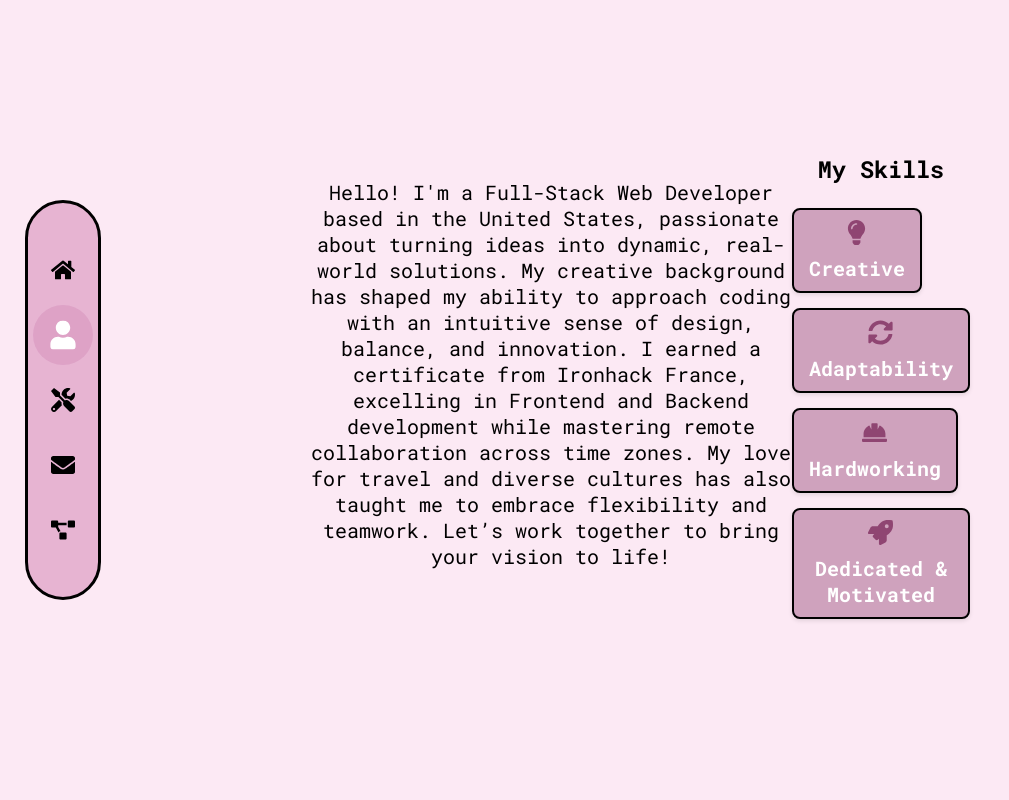
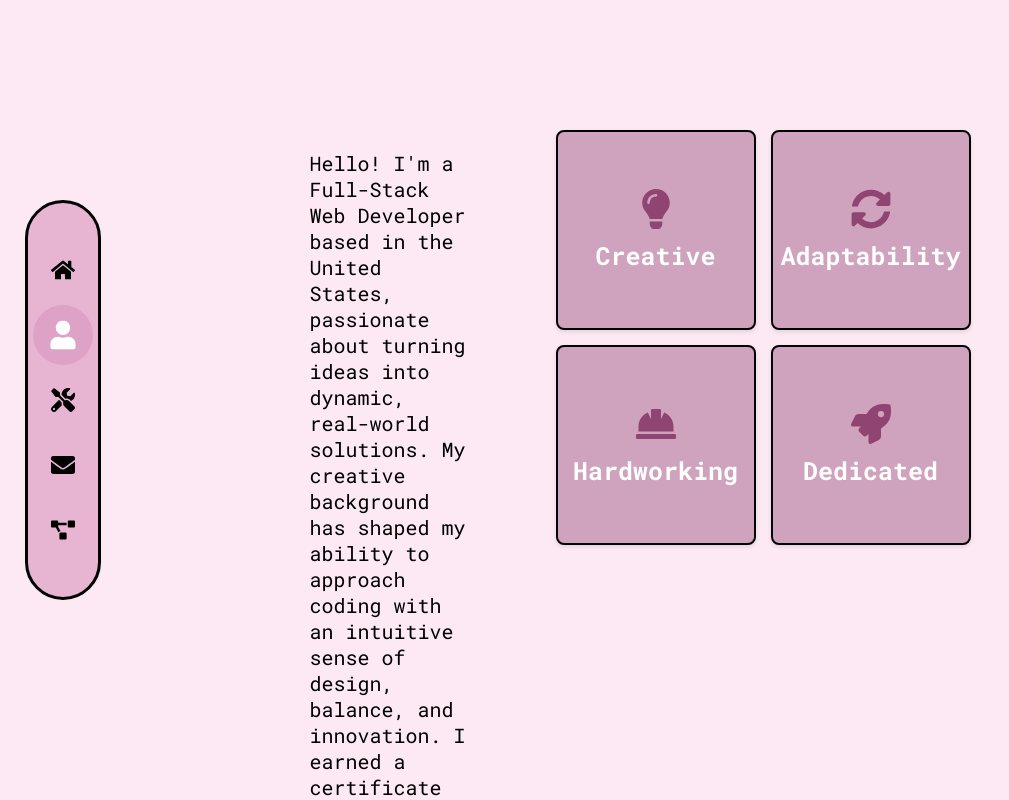
Before and after one commit to ShaynaMBarclay/AboutShayna, a React (Vite) app: page /about-me in a window 1280 px wide. Shown: the top 800 px of the page, without its empty margins (0-1009 px from the left). Built offline with nearby package versions, Linux system fonts and the light colour scheme.

Commit message:
fixed about me

```diff
--- a/src/App.css
+++ b/src/App.css
@@ -113,7 +113,7 @@ body {
   }
 
   .download-button:hover {
-    color:  #70405d;
+    color:  #000000;
     background-color: #da99c0af;
     transform: scale(1.1);
     cursor: pointer;
@@ -197,29 +197,41 @@ body {
 .about-me {
   overflow: visible;
   display: flex;
+  align-items: flex-start;
+  justify-content: center;
   flex-direction: row;
-  align-items: center;
-  justify-content: center;
   color: rgb(0, 0, 0);
   margin: 40px 230px;
   padding: 90px 80px;
-  overflow-y: auto;
   font-family: "Roboto Mono", serif;
   font-size: 20px;
-  text-align: center;
+  gap: 30px;
+}
+
+
+
+.skills-section {
+  flex: 1;
+  display: flex;
+  flex-direction: column;
+  align-items: center;
 }
 
 .skills-boxes {
-  display: flex;
+  display: grid;
+  grid-template-columns: repeat(2, 1fr);
   gap: 15px;
-  flex-wrap: wrap;
+  justify-content: center;
 }
 
 .skill-box {
+  width: 200px;
+  height: 200px;
   padding: 10px 15px;
   border: 2px solid #000000;
   border-radius: 8px;
   background-color: #c592b0cc;
+  font-size: 25px;
   font-weight: bold;
   font-family: "Roboto Mono", serif;
   text-align: center;
@@ -233,16 +245,15 @@ body {
 }
 
 .skill-icon {
-  font-size: 25px;
+  font-size: 40px;
   color: #853565db;
 }
 
 .divider {
-  border: 0;
-  height: 2px;
-  background-color: #ccc;
-  margin: 20px 0;
+  width: 20px;
+  background-color: #000000;
   align-self: stretch;
+  margin: 0 15px;
 }
 
 .skill-badge-container {
--- a/src/pages/AboutMe.jsx
+++ b/src/pages/AboutMe.jsx
@@ -3,10 +3,12 @@ function AboutMe() {
     return (
         <div>
             <section className="about-me">
-             <p>Hello! I'm a Full-Stack Web Developer based in the United States, passionate about turning ideas into dynamic, real-world solutions. My creative background has shaped my ability to approach coding with an intuitive sense of design, balance, and innovation. I earned a certificate from Ironhack France, excelling in Frontend and Backend development while mastering remote collaboration across time zones. My love for travel and diverse cultures has also taught me to embrace flexibility and teamwork. Let’s work together to bring your vision to life!</p>
-             <hr className="divider" />
+                <div className="about-text">
+             <p>Hello! I'm a Full-Stack Web Developer based in the United States, passionate about turning ideas into dynamic, real-world solutions. My creative background has shaped my ability to approach coding with an intuitive sense of design, balance, and innovation. I earned a certificate from Ironhack France, excelling in Frontend and Backend development while mastering remote collaboration across time zones. My love for travel and diverse cultures has also taught me to embrace flexibility and teamwork. Let’s work together to bring your vision to life!
+                </p>
+                </div>
+                <div className="divider"></div>
              <div className="skills-section">
-                    <h3>My Skills</h3>
                     <div className="skills-boxes">
                         <div className="skill-box">
                         <FaLightbulb className="skill-icon" />
@@ -22,8 +24,8 @@ function AboutMe() {
                             </div>
                         <div className="skill-box">
                         <FaRocket className="skill-icon" />
-                            Dedicated & Motivated
-                            </div>
+                            Dedicated
+                       </div>
                     </div>
                 </div>
             </section>
```
